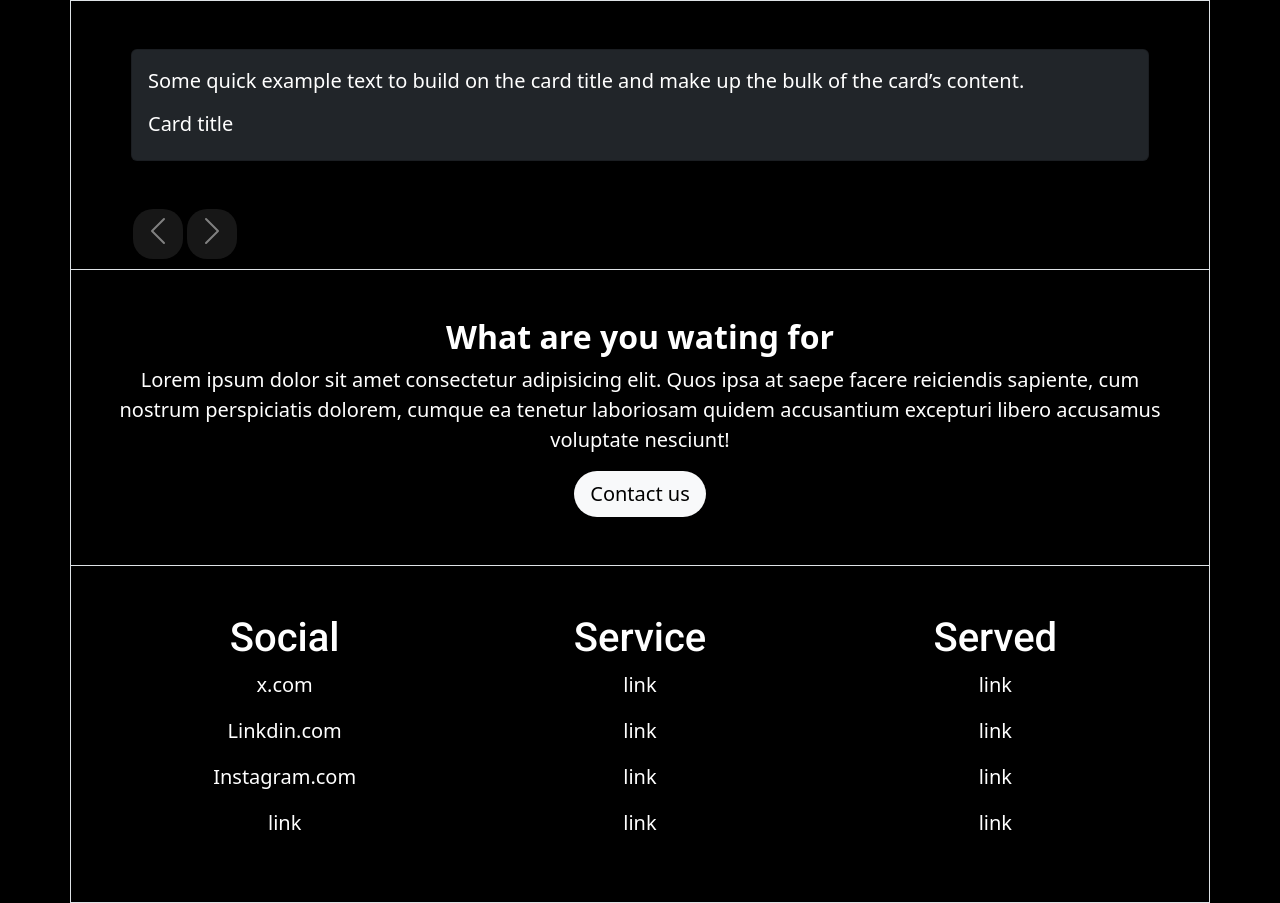
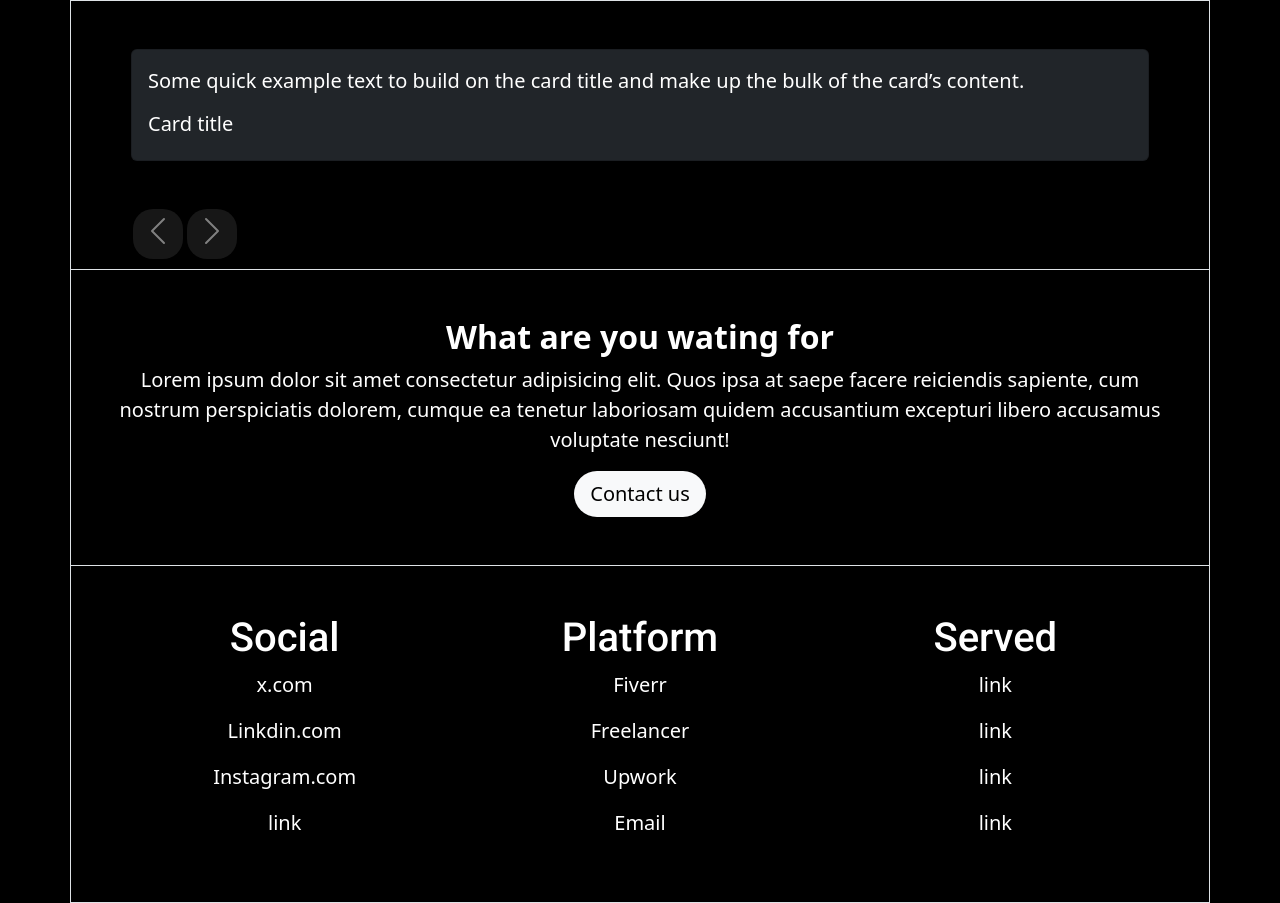
Before and after one commit to motionofmotion/motionofmotion, a plain HTML site: page index.html in a window 1280 px wide. Shown: the part 9270-10173 px from the top of the page. Drawn offline with nearby package versions, Linux system fonts and the light colour scheme.

Commit message:
clerty-changes

```diff
--- a/index.html
+++ b/index.html
@@ -2,6 +2,13 @@
 <html lang="en">
 
 <head>
+    <script type="text/javascript">
+    (function(c,l,a,r,i,t,y){
+        c[a]=c[a]||function(){(c[a].q=c[a].q||[]).push(arguments)};
+        t=l.createElement(r);t.async=1;t.src="https://www.clarity.ms/tag/"+i;
+        y=l.getElementsByTagName(r)[0];y.parentNode.insertBefore(t,y);
+    })(window, document, "clarity", "script", "snbwlx7k7o");
+</script>
     <meta charset="utf-8" />
     <meta name="viewport" content="width=device-width, initial-scale=1" />
     <title>Motion of motion</title>
@@ -709,11 +716,11 @@
                 <p> link</p>
             </div>
             <div class="col-6 col-md-4 ">
-                <h1>Service</h1>
-                <p>link</p>
-                <p> link</p>
-                <p> link</p>
-                <p> link</p>
+                <h1>Platform</h1>
+                <p>Fiverr</p>
+                <p>Freelancer</p>
+                <p>Upwork</p>
+                <p>Email</p>
             </div>
             <div class="col-6 col-md-4 ">
                 <h1>Served</h1>
@@ -731,13 +738,7 @@
 </body>
 <script src="/script.js"></script>
 
-<script type="text/javascript">
-    (function(c,l,a,r,i,t,y){
-        c[a]=c[a]||function(){(c[a].q=c[a].q||[]).push(arguments)};
-        t=l.createElement(r);t.async=1;t.src="https://www.clarity.ms/tag/"+i;
-        y=l.getElementsByTagName(r)[0];y.parentNode.insertBefore(t,y);
-    })(window, document, "clarity", "script", "snbwlx7k7o");
-</script>
+
 
 
 </html>
```
